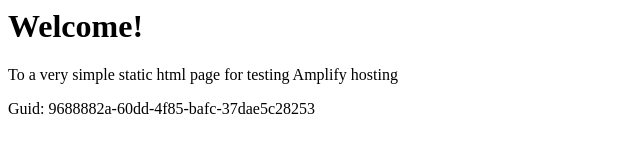
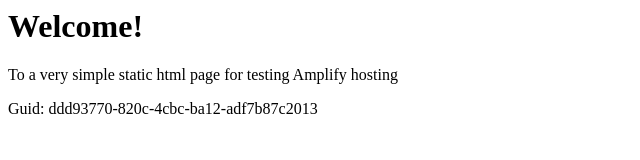
Before and after one commit to aws-aemilia-bom/Github-PR-Commit-Integration-Test-DoNotTouch-GithubWebhookPreviewCanaryTest-v1-preprod-ap-south-1, a website: page src/index.html in a window 1280 px wide. Shown: the full height of the page, 0-640 px from the left. Drawn offline with Linux system fonts and the light colour scheme.

Commit message:
commit from integ tests

```diff
--- a/src/index.html
+++ b/src/index.html
@@ -12,6 +12,6 @@
 <body>
     <h1>Welcome!</h1>
     <p>To a very simple static html page for testing Amplify hosting</p>
-    <p>Guid: 9688882a-60dd-4f85-bafc-37dae5c28253</p></body>
+    <p>Guid: ddd93770-820c-4cbc-ba12-adf7b87c2013</p></body>
 
 </html>
```
